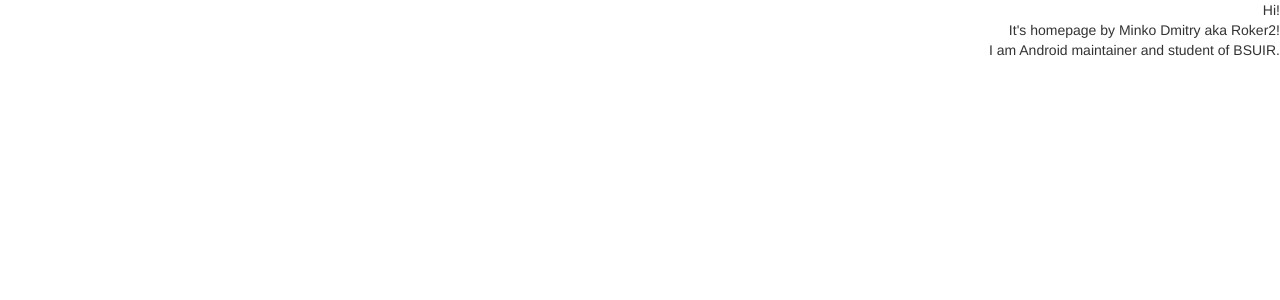
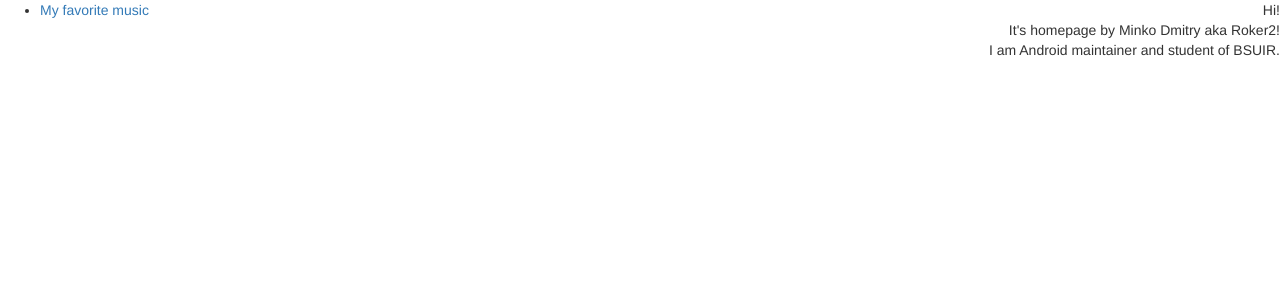
Before and after one commit to Roker2/python3_lab3, a Django app: page / in a window 1280 px wide. Shown: the top 300 px of the page. Run offline with Django 3.2, Linux system fonts and the light colour scheme; data that the repository does not hold is empty; some libraries are stand-ins or nearby versions.

Commit message:
mainpage: templates: mainpage: Add favorite music

```diff
--- a/mainpage/templates/mainpage/mainpage.html
+++ b/mainpage/templates/mainpage/mainpage.html
@@ -13,6 +13,7 @@
                     {% for device in devices %}
                         <li><a href={{ device.url }}>{{ device.name }}</a></li>
                     {% endfor %}
+                        <li><a href="">My favorite music</a></li>
                 </ul>
                 {% endblock %}
             </div>
```
